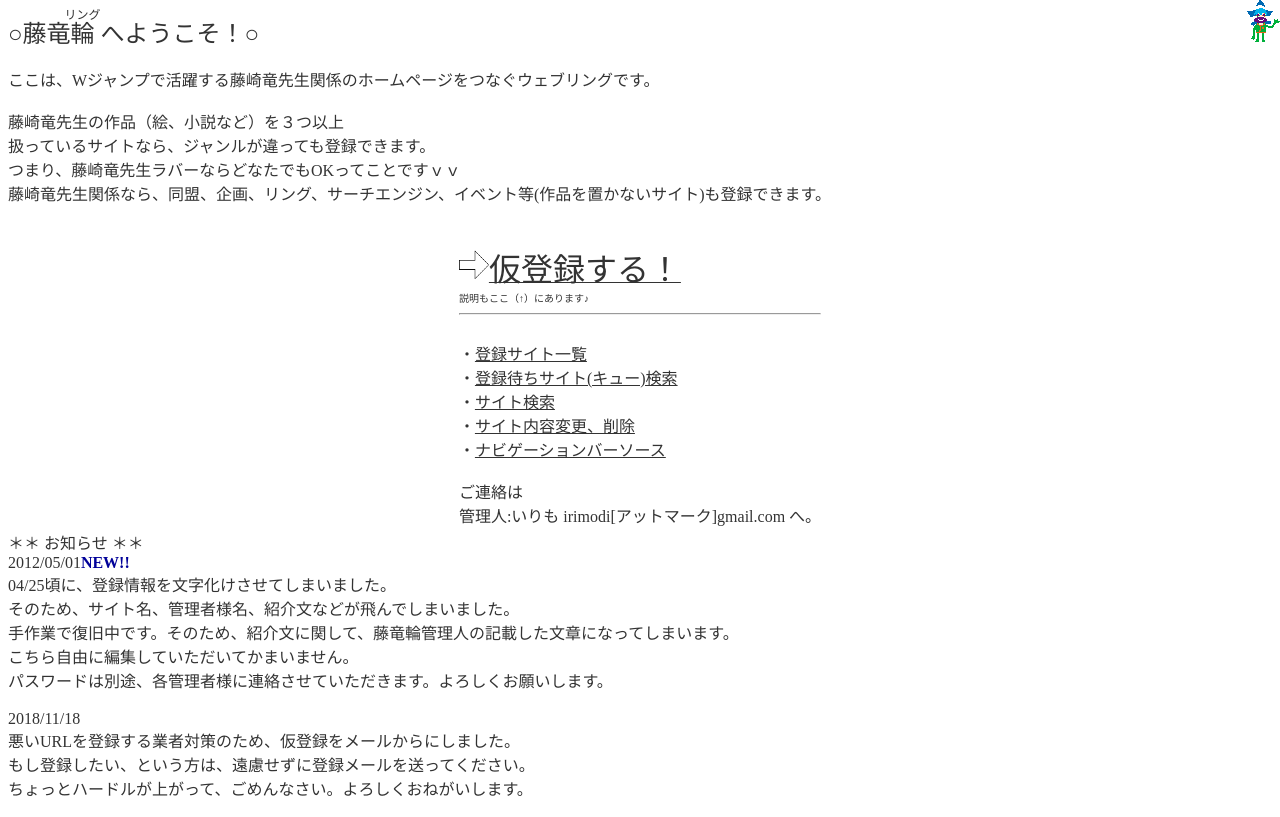
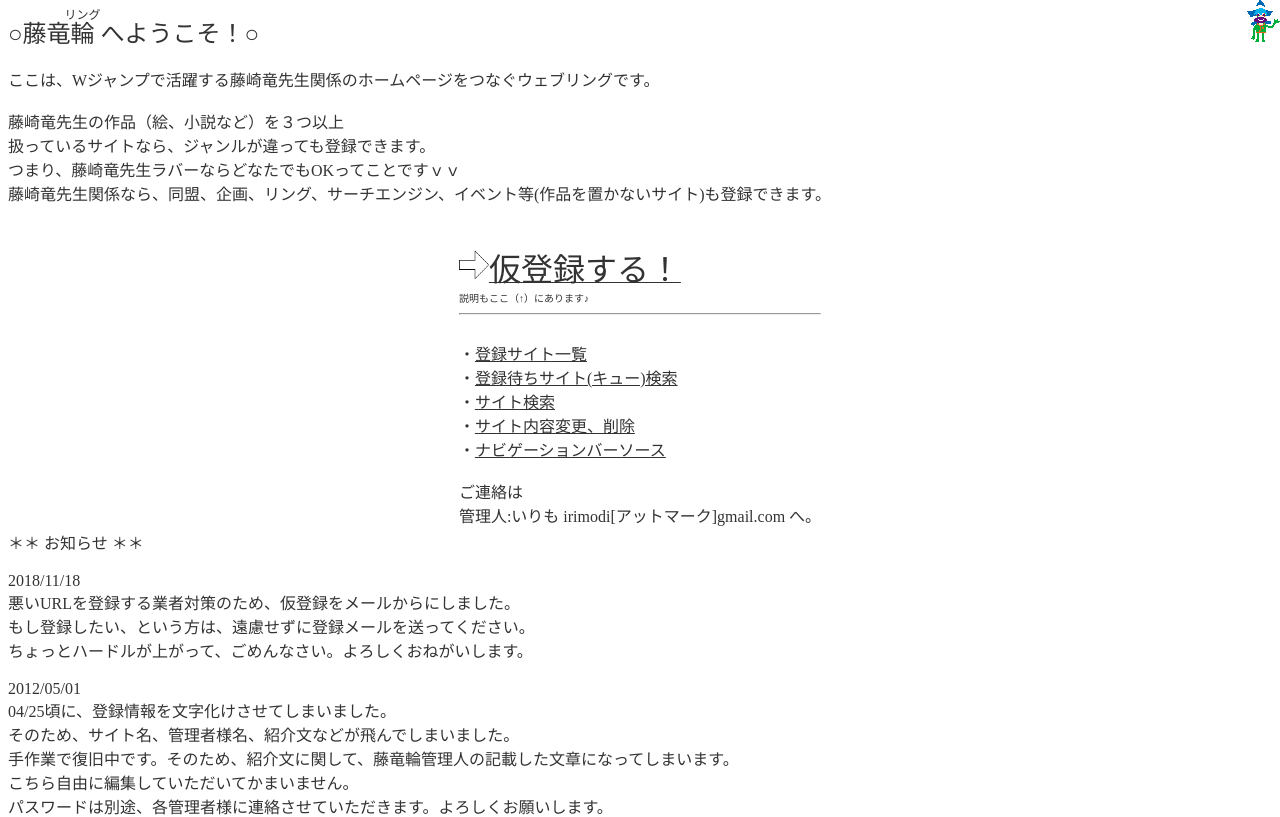
Before and after one commit to irimo/FUJI-RYU, a plain HTML site: page top.html in a window 1280 px wide. Shown: the top 817 px of the page. Drawn offline with Linux system fonts and the light colour scheme; files whose address does not match are found by name.

Commit message:
お知らせの順番間違ってたので修正

```diff
--- a/top.html
+++ b/top.html
@@ -44,18 +44,19 @@
 管理人:いりも irimodi[アットマーク]gmail.com へ。
 </td></tr></table></center>
 <span class＝"style2">＊＊ お知らせ ＊＊<br>
-2012/05/01<span class="style3">NEW!!</span><br>
+
+<br>
+2018/11/18<br>
+悪いURLを登録する業者対策のため、仮登録をメールからにしました。<br>
+もし登録したい、という方は、遠慮せずに登録メールを送ってください。<br>
+ちょっとハードルが上がって、ごめんなさい。よろしくおねがいします。<br>
+<br>
+2012/05/01<br>
 04/25頃に、登録情報を文字化けさせてしまいました。<br>
 そのため、サイト名、管理者様名、紹介文などが飛んでしまいました。<br>
 手作業で復旧中です。そのため、紹介文に関して、藤竜輪管理人の記載した文章になってしまいます。<br>
 こちら自由に編集していただいてかまいません。<br>
 パスワードは別途、各管理者様に連絡させていただきます。よろしくお願いします。
-<br>
-<br>
-2018/11/18<br>
-悪いURLを登録する業者対策のため、仮登録をメールからにしました。<br>
-もし登録したい、という方は、遠慮せずに登録メールを送ってください。<br>
-ちょっとハードルが上がって、ごめんなさい。よろしくおねがいします。<br>
 <br>
 2012/01/25<br>
 12/20～1/25まで、サイトが見られない状態になっていました。<br>
```
